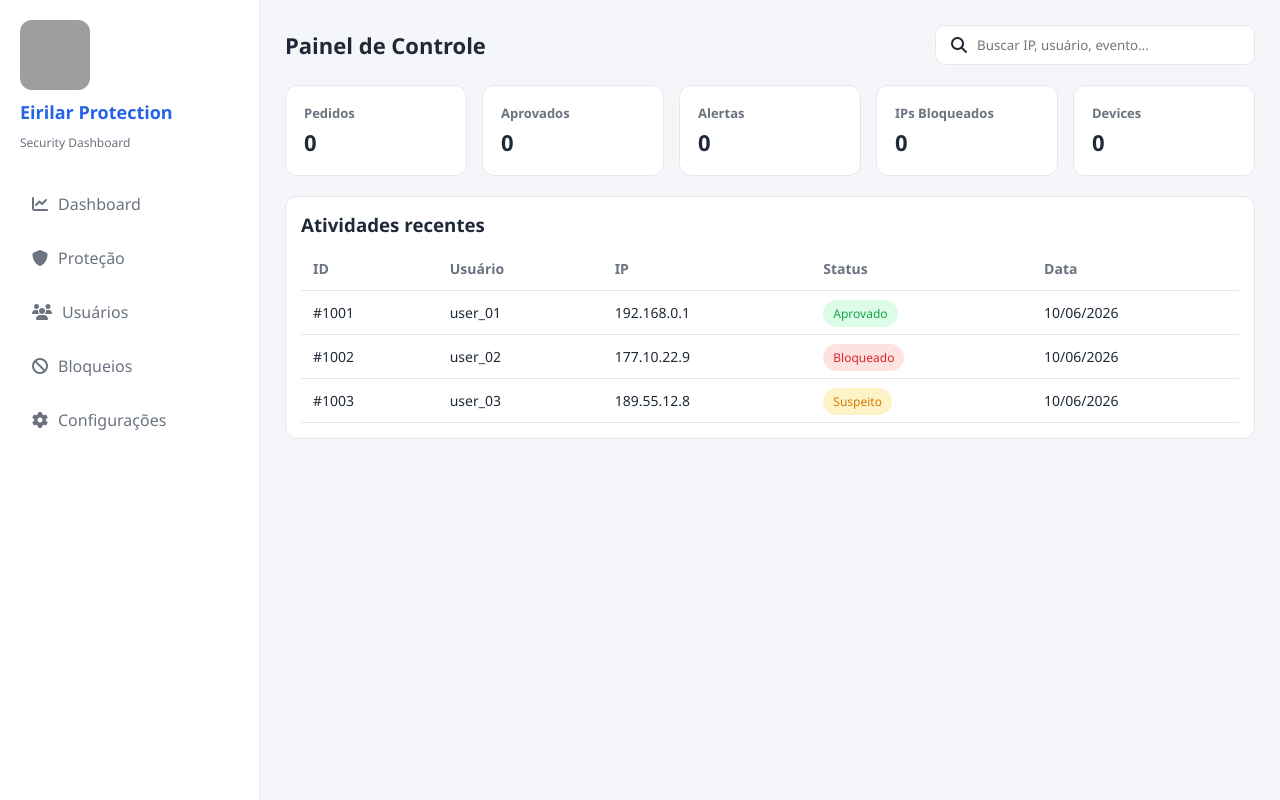
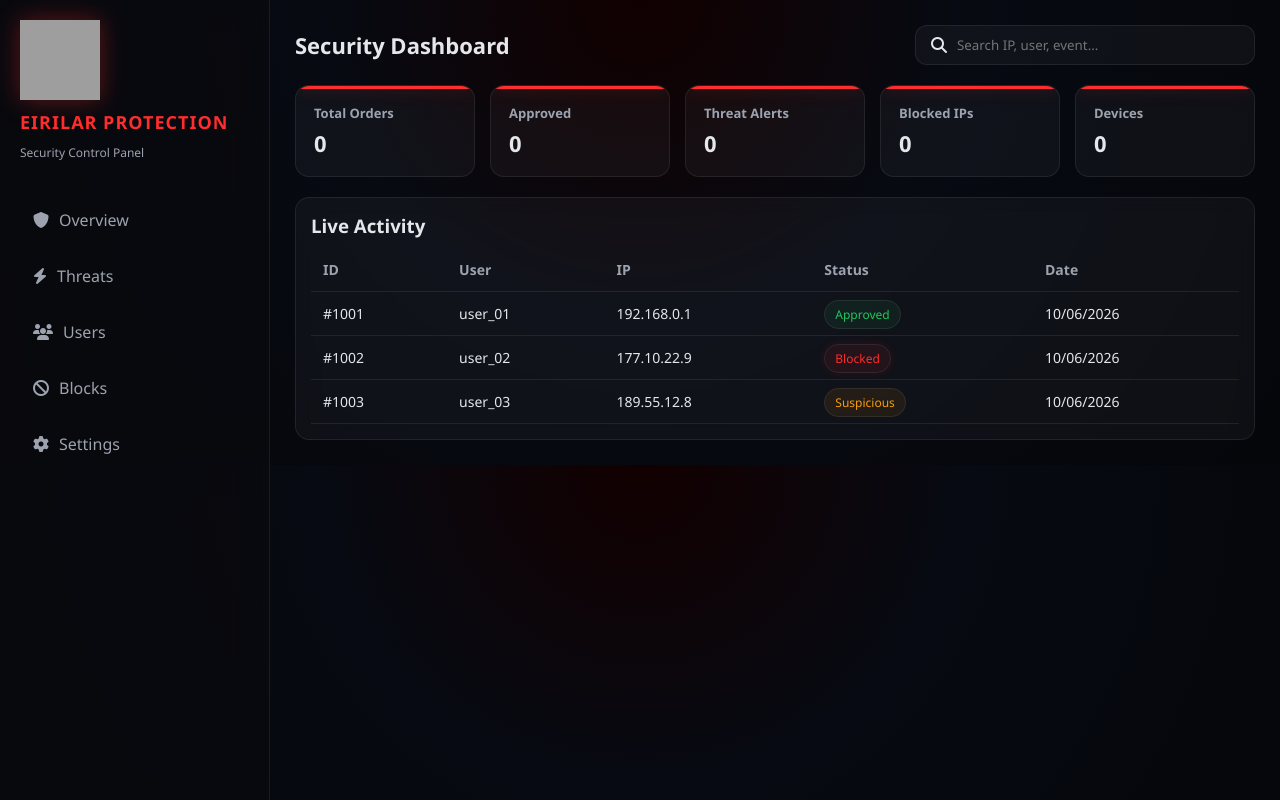
Before and after one commit to EirilarProtection/antifraude, a Flask app: page /dashboard in a window 1280 px wide. Run offline with Flask 3, Linux system fonts and the light colour scheme; the visitor is signed in with stand-in values (Sample User, id 1); data that the repository does not hold is empty; some libraries are stand-ins or nearby versions; grey boxes are pictures that could not be loaded.

Commit message:
Update dashboard.html

```diff
--- a/templates/dashboard.html
+++ b/templates/dashboard.html
@@ -3,24 +3,21 @@
 <head>
 <meta charset="UTF-8">
 <meta name="viewport" content="width=device-width, initial-scale=1.0">
-
-<title>Eirilar Protection | Dashboard</title>
+<title>Eirilar Protection | Security Dashboard</title>
 
 <link rel="stylesheet" href="https://cdnjs.cloudflare.com/ajax/libs/font-awesome/6.5.2/css/all.min.css">
 
 <style>
 
 :root{
-    --bg:#f4f6f9;
-    --panel:#ffffff;
-    --panel2:#f9fafb;
-    --text:#1f2937;
-    --muted:#6b7280;
-    --primary:#2563eb;
-    --border:#e5e7eb;
-    --success:#16a34a;
-    --danger:#dc2626;
-    --warning:#d97706;
+    --bg:#070A12;
+    --panel:rgba(255,255,255,0.04);
+    --panel2:rgba(255,255,255,0.07);
+    --text:#e5e7eb;
+    --muted:#9ca3af;
+    --red:#ff2d2d;
+    --redGlow:rgba(255,45,45,0.35);
+    --border:rgba(255,255,255,0.08);
 }
 
 *{
@@ -31,21 +28,22 @@
 }
 
 body{
-    background:var(--bg);
+    background: radial-gradient(circle at top, #120000 0%, var(--bg) 40%, #05060a 100%);
     color:var(--text);
     display:flex;
 }
 
 /* SIDEBAR */
 .sidebar{
-    width:260px;
+    width:270px;
     height:100vh;
-    background:var(--panel);
-    border-right:1px solid var(--border);
-    padding:20px;
     position:fixed;
     left:0;
     top:0;
+    padding:20px;
+    background:rgba(10,10,15,0.7);
+    backdrop-filter: blur(12px);
+    border-right:1px solid var(--border);
 }
 
 /* LOGO */
@@ -54,18 +52,19 @@ body{
     flex-direction:column;
     align-items:flex-start;
     gap:10px;
-    margin-bottom:30px;
+    margin-bottom:35px;
 }
 
 .logo img{
-    width:70px;
-    height:70px;
-    border-radius:12px;
+    width:80px;
+    height:80px;
+    filter: drop-shadow(0 0 12px var(--redGlow));
 }
 
 .logo h1{
     font-size:18px;
-    color:var(--primary);
+    color:var(--red);
+    letter-spacing:1px;
 }
 
 .logo span{
@@ -80,20 +79,23 @@ body{
     gap:10px;
     padding:12px;
     margin-bottom:8px;
+    color:var(--muted);
     text-decoration:none;
-    color:var(--muted);
     border-radius:10px;
     transition:.2s;
+    border:1px solid transparent;
 }
 
 .nav a:hover{
-    background:var(--panel2);
+    background:var(--panel);
+    border:1px solid var(--border);
     color:var(--text);
+    box-shadow:0 0 20px rgba(255,45,45,0.08);
 }
 
 /* MAIN */
 .main{
-    margin-left:260px;
+    margin-left:270px;
     width:100%;
     padding:25px;
 }
@@ -108,24 +110,26 @@ body{
 
 .topbar h2{
     font-size:22px;
+    color:var(--text);
 }
 
 .search{
     display:flex;
     align-items:center;
     gap:10px;
+    padding:10px 15px;
+    width:340px;
+    border-radius:12px;
     background:var(--panel);
     border:1px solid var(--border);
-    padding:10px 15px;
-    border-radius:10px;
-    width:320px;
 }
 
 .search input{
+    background:transparent;
     border:none;
     outline:none;
+    color:var(--text);
     width:100%;
-    background:transparent;
 }
 
 /* CARDS */
@@ -140,7 +144,27 @@ body{
     background:var(--panel);
     border:1px solid var(--border);
     padding:18px;
-    border-radius:12px;
+    border-radius:14px;
+    transition:.2s;
+    position:relative;
+    overflow:hidden;
+}
+
+.card:hover{
+    transform:translateY(-3px);
+    box-shadow:0 0 25px rgba(255,45,45,0.15);
+    border:1px solid rgba(255,45,45,0.25);
+}
+
+.card::before{
+    content:"";
+    position:absolute;
+    top:0;
+    left:0;
+    width:100%;
+    height:3px;
+    background:var(--red);
+    box-shadow:0 0 15px var(--redGlow);
 }
 
 .card h3{
@@ -150,16 +174,18 @@ body{
 
 .card p{
     font-size:22px;
+    margin-top:6px;
     font-weight:bold;
-    margin-top:5px;
+    color:var(--text);
 }
 
 /* TABLE */
 .table{
     background:var(--panel);
     border:1px solid var(--border);
-    border-radius:12px;
+    border-radius:14px;
     padding:15px;
+    backdrop-filter: blur(10px);
 }
 
 table{
@@ -169,11 +195,11 @@ table{
 
 th,td{
     padding:12px;
-    text-align:left;
     font-size:14px;
 }
 
 th{
+    text-align:left;
     color:var(--muted);
     border-bottom:1px solid var(--border);
 }
@@ -182,15 +208,29 @@ tr{
     border-bottom:1px solid var(--border);
 }
 
+/* STATUS */
 .status{
     padding:5px 10px;
     border-radius:20px;
     font-size:12px;
+    border:1px solid var(--border);
 }
 
-.success{background:#dcfce7;color:var(--success);}
-.danger{background:#fee2e2;color:var(--danger);}
-.warning{background:#fef3c7;color:var(--warning);}
+.success{
+    color:#22c55e;
+    background:rgba(34,197,94,0.08);
+}
+
+.danger{
+    color:var(--red);
+    background:rgba(255,45,45,0.08);
+    box-shadow:0 0 10px rgba(255,45,45,0.1);
+}
+
+.warning{
+    color:#f59e0b;
+    background:rgba(245,158,11,0.08);
+}
 
 /* RESPONSIVO */
 @media(max-width:1000px){
@@ -214,19 +254,17 @@ tr{
 <div class="sidebar">
 
     <div class="logo">
-        <!-- TROQUE AQUI PELO SEU EMBLEMA -->
-        <img src="https://i.imgur.com/8Km9tLL.png" alt="Eirilar Logo">
-
-        <h1>Eirilar Protection</h1>
-        <span>Security Dashboard</span>
+        <img src="https://i.ibb.co/ZRNVYdnm/eirilar-logo-vermelho.png" alt="Eirilar Logo">
+        <h1>EIRILAR PROTECTION</h1>
+        <span>Security Control Panel</span>
     </div>
 
     <div class="nav">
-        <a href="#"><i class="fa-solid fa-chart-line"></i> Dashboard</a>
-        <a href="#"><i class="fa-solid fa-shield"></i> Proteção</a>
-        <a href="#"><i class="fa-solid fa-users"></i> Usuários</a>
-        <a href="#"><i class="fa-solid fa-ban"></i> Bloqueios</a>
-        <a href="#"><i class="fa-solid fa-gear"></i> Configurações</a>
+        <a href="#"><i class="fa-solid fa-shield"></i> Overview</a>
+        <a href="#"><i class="fa-solid fa-bolt"></i> Threats</a>
+        <a href="#"><i class="fa-solid fa-users"></i> Users</a>
+        <a href="#"><i class="fa-solid fa-ban"></i> Blocks</a>
+        <a href="#"><i class="fa-solid fa-gear"></i> Settings</a>
     </div>
 
 </div>
@@ -234,13 +272,12 @@ tr{
 <!-- MAIN -->
 <div class="main">
 
-    <!-- TOP -->
     <div class="topbar">
-        <h2>Painel de Controle</h2>
+        <h2>Security Dashboard</h2>
 
         <div class="search">
             <i class="fa-solid fa-search"></i>
-            <input placeholder="Buscar IP, usuário, evento...">
+            <input placeholder="Search IP, user, event...">
         </div>
     </div>
 
@@ -248,22 +285,22 @@ tr{
     <div class="cards">
 
         <div class="card">
-            <h3>Pedidos</h3>
+            <h3>Total Orders</h3>
             <p>{{ stats.orders }}</p>
         </div>
 
         <div class="card">
-            <h3>Aprovados</h3>
+            <h3>Approved</h3>
             <p>{{ stats.approved }}</p>
         </div>
 
         <div class="card">
-            <h3>Alertas</h3>
+            <h3>Threat Alerts</h3>
             <p>{{ stats.alerts }}</p>
         </div>
 
         <div class="card">
-            <h3>IPs Bloqueados</h3>
+            <h3>Blocked IPs</h3>
             <p>{{ stats.blocked_ips }}</p>
         </div>
 
@@ -276,17 +313,16 @@ tr{
 
     <!-- TABLE -->
     <div class="table">
-
-        <h3 style="margin-bottom:10px;">Atividades recentes</h3>
+        <h3 style="margin-bottom:10px;">Live Activity</h3>
 
         <table>
             <thead>
                 <tr>
                     <th>ID</th>
-                    <th>Usuário</th>
+                    <th>User</th>
                     <th>IP</th>
                     <th>Status</th>
-                    <th>Data</th>
+                    <th>Date</th>
                 </tr>
             </thead>
 
@@ -295,7 +331,7 @@ tr{
                     <td>#1001</td>
                     <td>user_01</td>
                     <td>192.168.0.1</td>
-                    <td><span class="status success">Aprovado</span></td>
+                    <td><span class="status success">Approved</span></td>
                     <td>10/06/2026</td>
                 </tr>
 
@@ -303,7 +339,7 @@ tr{
                     <td>#1002</td>
                     <td>user_02</td>
                     <td>177.10.22.9</td>
-                    <td><span class="status danger">Bloqueado</span></td>
+                    <td><span class="status danger">Blocked</span></td>
                     <td>10/06/2026</td>
                 </tr>
 
@@ -311,7 +347,7 @@ tr{
                     <td>#1003</td>
                     <td>user_03</td>
                     <td>189.55.12.8</td>
-                    <td><span class="status warning">Suspeito</span></td>
+                    <td><span class="status warning">Suspicious</span></td>
                     <td>10/06/2026</td>
                 </tr>
             </tbody>
```
